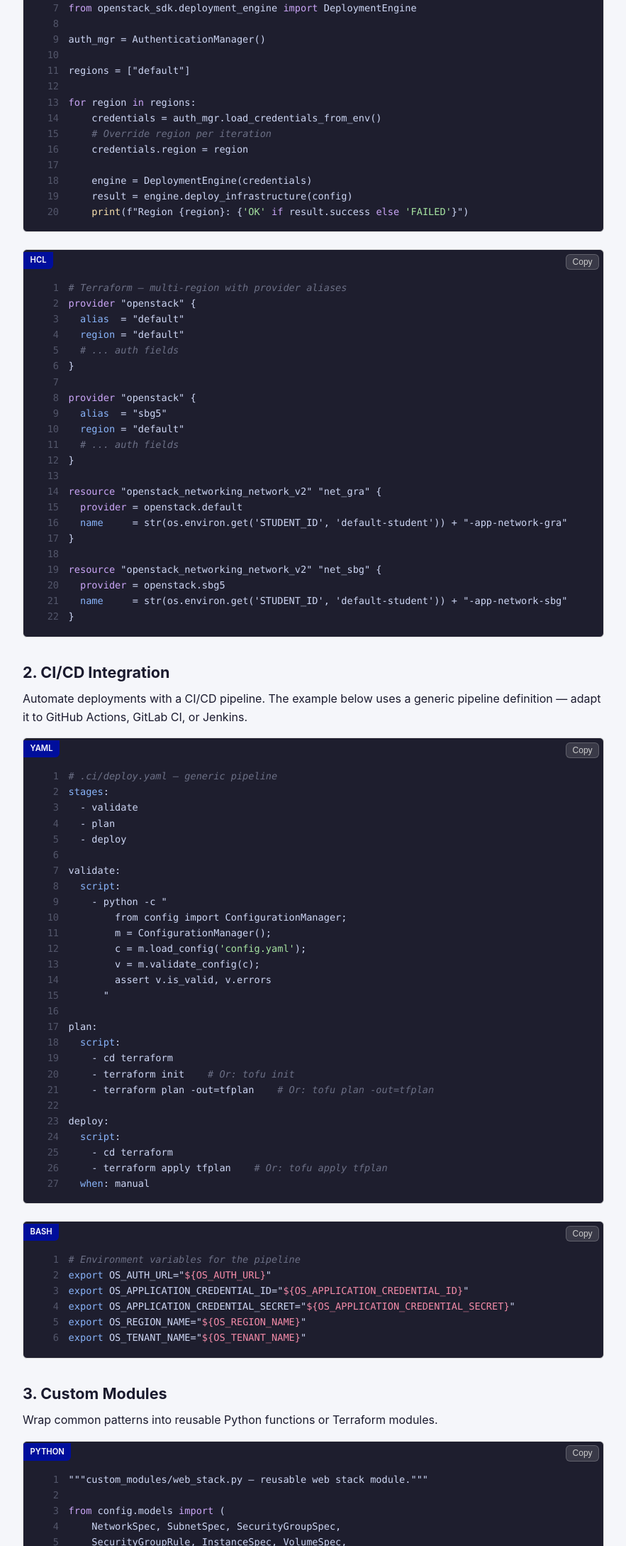
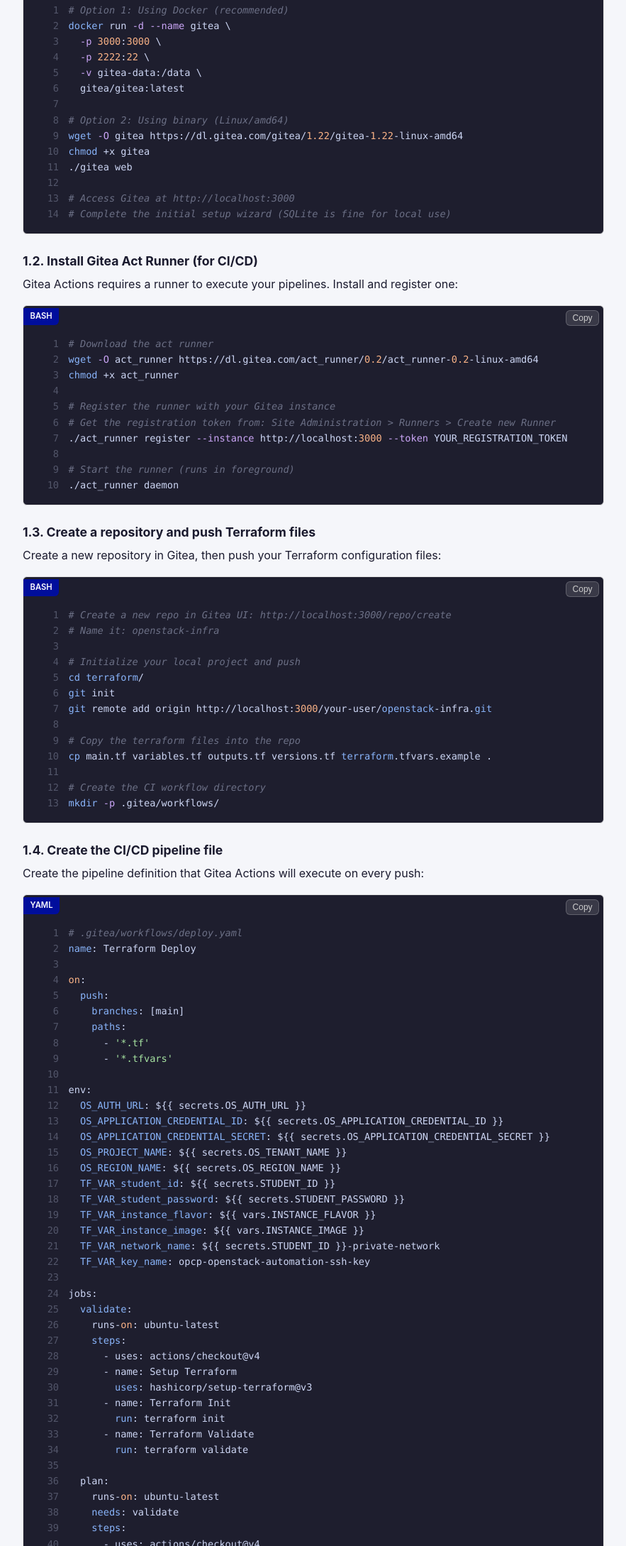
Before and after one commit to Sam9682/opcp-openstack-automation, a plain HTML site: page skillhub/en/advanced.html in a window 1280 px wide. Shown: the part 622-2800 px from the top of the page at 71% size, without its empty margins (338-1221 px from the left). Drawn offline with Linux system fonts and the light colour scheme.

Commit message:
testing automation: bugfix

```diff
--- a/skillhub/en/advanced.html
+++ b/skillhub/en/advanced.html
@@ -45,167 +45,206 @@
       </p>
 
       <!-- Section 1 -->
-      <h2>1. Multi-Region Deployments</h2>
+      <h2>1. CI/CD Integration with Gitea</h2>
       <p>
-        OVHcloud offers multiple regions. Deploy the same stack to several regions
-        for redundancy or latency optimization.
+        Automate your Terraform deployments using a CI/CD pipeline. This section
+        walks you through setting up a local Gitea instance, pushing your Terraform
+        files, and triggering automatic infrastructure updates on every commit.
       </p>
 
-      <pre><code class="language-python">
-import sys
-import os
-# Add the parent directory to Python path to import openstack_sdk
-sys.path.insert(0, os.path.dirname(os.path.dirname(os.path.abspath(__file__))))
-from openstack_sdk.auth_manager import AuthenticationManager
-from openstack_sdk.deployment_engine import DeploymentEngine
+      <h3>1.1. Install Gitea locally</h3>
+      <p>
+        Gitea is a lightweight, self-hosted Git service with built-in CI/CD (Gitea Actions).
+        Install it on your local machine:
+      </p>
 
-auth_mgr = AuthenticationManager()
+      <pre><code class="language-bash"># Option 1: Using Docker (recommended)
+docker run -d --name gitea \
+  -p 3000:3000 \
+  -p 2222:22 \
+  -v gitea-data:/data \
+  gitea/gitea:latest
 
-regions = ["default"]
+# Option 2: Using binary (Linux/amd64)
+wget -O gitea https://dl.gitea.com/gitea/1.22/gitea-1.22-linux-amd64
+chmod +x gitea
+./gitea web
 
-for region in regions:
-    credentials = auth_mgr.load_credentials_from_env()
-    # Override region per iteration
-    credentials.region = region
+# Access Gitea at http://localhost:3000
+# Complete the initial setup wizard (SQLite is fine for local use)</code></pre>
 
-    engine = DeploymentEngine(credentials)
-    result = engine.deploy_infrastructure(config)
-    print(f"Region {region}: {'OK' if result.success else 'FAILED'}")</code></pre>
+      <h3>1.2. Install Gitea Act Runner (for CI/CD)</h3>
+      <p>
+        Gitea Actions requires a runner to execute your pipelines. Install and register one:
+      </p>
 
-      <pre><code class="language-hcl"># Terraform — multi-region with provider aliases
-provider "openstack" {
-  alias  = "default"
-  region = "default"
-  # ... auth fields
-}
+      <pre><code class="language-bash"># Download the act runner
+wget -O act_runner https://dl.gitea.com/act_runner/0.2/act_runner-0.2-linux-amd64
+chmod +x act_runner
 
-provider "openstack" {
-  alias  = "sbg5"
-  region = "default"
-  # ... auth fields
-}
+# Register the runner with your Gitea instance
+# Get the registration token from: Site Administration > Runners > Create new Runner
+./act_runner register --instance http://localhost:3000 --token YOUR_REGISTRATION_TOKEN
 
-resource "openstack_networking_network_v2" "net_gra" {
-  provider = openstack.default
-  name     = str(os.environ.get('STUDENT_ID', 'default-student')) + "-app-network-gra"
-}
+# Start the runner (runs in foreground)
+./act_runner daemon</code></pre>
 
-resource "openstack_networking_network_v2" "net_sbg" {
-  provider = openstack.sbg5
-  name     = str(os.environ.get('STUDENT_ID', 'default-student')) + "-app-network-sbg"
-}</code></pre>
+      <h3>1.3. Create a repository and push Terraform files</h3>
+      <p>
+        Create a new repository in Gitea, then push your Terraform configuration files:
+      </p>
+
+      <pre><code class="language-bash"># Create a new repo in Gitea UI: http://localhost:3000/repo/create
+# Name it: openstack-infra
+
+# Initialize your local project and push
+cd terraform/
+git init
+git remote add origin http://localhost:3000/your-user/openstack-infra.git
+
+# Copy the terraform files into the repo
+cp main.tf variables.tf outputs.tf versions.tf terraform.tfvars.example .
+
+# Create the CI workflow directory
+mkdir -p .gitea/workflows/</code></pre>
+
+      <h3>1.4. Create the CI/CD pipeline file</h3>
+      <p>
+        Create the pipeline definition that Gitea Actions will execute on every push:
+      </p>
+
+      <pre><code class="language-yaml"># .gitea/workflows/deploy.yaml
+name: Terraform Deploy
+
+on:
+  push:
+    branches: [main]
+    paths:
+      - '*.tf'
+      - '*.tfvars'
+
+env:
+  OS_AUTH_URL: ${{ secrets.OS_AUTH_URL }}
+  OS_APPLICATION_CREDENTIAL_ID: ${{ secrets.OS_APPLICATION_CREDENTIAL_ID }}
+  OS_APPLICATION_CREDENTIAL_SECRET: ${{ secrets.OS_APPLICATION_CREDENTIAL_SECRET }}
+  OS_PROJECT_NAME: ${{ secrets.OS_TENANT_NAME }}
+  OS_REGION_NAME: ${{ secrets.OS_REGION_NAME }}
+  TF_VAR_student_id: ${{ secrets.STUDENT_ID }}
+  TF_VAR_student_password: ${{ secrets.STUDENT_PASSWORD }}
+  TF_VAR_instance_flavor: ${{ vars.INSTANCE_FLAVOR }}
+  TF_VAR_instance_image: ${{ vars.INSTANCE_IMAGE }}
+  TF_VAR_network_name: ${{ secrets.STUDENT_ID }}-private-network
+  TF_VAR_key_name: opcp-openstack-automation-ssh-key
+
+jobs:
+  validate:
+    runs-on: ubuntu-latest
+    steps:
+      - uses: actions/checkout@v4
+      - name: Setup Terraform
+        uses: hashicorp/setup-terraform@v3
+      - name: Terraform Init
+        run: terraform init
+      - name: Terraform Validate
+        run: terraform validate
+
+  plan:
+    runs-on: ubuntu-latest
+    needs: validate
+    steps:
+      - uses: actions/checkout@v4
+      - name: Setup Terraform
+        uses: hashicorp/setup-terraform@v3
+      - name: Terraform Init
+        run: terraform init
+      - name: Terraform Plan
+        run: terraform plan -out=tfplan
+      - name: Upload Plan
+        uses: actions/upload-artifact@v4
+        with:
+          name: tfplan
+          path: tfplan
+
+  deploy:
+    runs-on: ubuntu-latest
+    needs: plan
+    environment: production
+    steps:
+      - uses: actions/checkout@v4
+      - name: Setup Terraform
+        uses: hashicorp/setup-terraform@v3
+      - name: Download Plan
+        uses: actions/download-artifact@v4
+        with:
+          name: tfplan
+      - name: Terraform Init
+        run: terraform init
+      - name: Terraform Apply
+        run: terraform apply -auto-approve tfplan</code></pre>
+
+      <h3>1.5. Configure secrets in Gitea</h3>
+      <p>
+        Store your OpenStack credentials as repository secrets so they are available
+        to the pipeline without being exposed in code:
+      </p>
+
+      <pre><code class="language-bash"># In Gitea UI: Repository > Settings > Actions > Secrets
+# Add the following secrets:
+#   OS_AUTH_URL                      → your OpenStack auth URL
+#   OS_APPLICATION_CREDENTIAL_ID    → your credential ID
+#   OS_APPLICATION_CREDENTIAL_SECRET → your credential secret
+#   OS_TENANT_NAME                  → your project/tenant name
+#   OS_REGION_NAME                  → your region
+#   STUDENT_ID                      → your student identifier
+#   STUDENT_PASSWORD                → your instance user password
+#
+# Add the following variables (Settings > Actions > Variables):
+#   INSTANCE_FLAVOR                 → e.g. scale-1
+#   INSTANCE_IMAGE                  → e.g. Debian 12 LVM OPCP</code></pre>
+
+      <h3>1.6. Commit and push to trigger the pipeline</h3>
+      <p>
+        Push your files to the main branch. The pipeline will trigger automatically:
+      </p>
+
+      <pre><code class="language-bash"># Add all files and push
+git add .
+git commit -m "Initial Terraform infrastructure"
+git push -u origin main
+
+# The pipeline runs: validate → plan → deploy
+# Monitor progress at: http://localhost:3000/your-user/openstack-infra/actions</code></pre>
+
+      <h3>1.7. Modify Terraform to trigger an update</h3>
+      <p>
+        To test the full CI/CD cycle, make a change to your Terraform configuration
+        and push. For example, increase the instance count:
+      </p>
+
+      <pre><code class="language-bash"># Edit a terraform file — e.g. change instance_count
+sed -i 's/instance_count = 1/instance_count = 2/' terraform.tfvars
+
+# Commit and push the change
+git add terraform.tfvars
+git commit -m "Scale up: 2 instances"
+git push
+
+# The pipeline detects the .tf/.tfvars change and runs again:
+#   validate → plan (shows +1 instance) → deploy (creates the new instance)</code></pre>
+
+      <p>
+        <strong>💡 Tips:</strong>
+      </p>
+      <ul>
+        <li>The <code>paths</code> filter in the workflow ensures the pipeline only runs when <code>*.tf</code> or <code>*.tfvars</code> files change.</li>
+        <li>Use the <code>environment: production</code> setting to add manual approval before deploy if desired.</li>
+        <li>Keep <code>terraform.tfstate</code> in <code>.gitignore</code> — state should not be version-controlled. For team use, configure a remote backend.</li>
+        <li>You can replace <code>hashicorp/setup-terraform</code> with <code>opentofu/setup-opentofu</code> to use OpenTofu instead.</li>
+        <li>The pipeline uses <code>-auto-approve</code> on apply because the plan was already reviewed in the plan stage.</li>
+      </ul>
 
       <!-- Section 2 -->
-      <h2>2. CI/CD Integration</h2>
-      <p>
-        Automate deployments with a CI/CD pipeline. The example below uses a generic
-        pipeline definition — adapt it to GitHub Actions, GitLab CI, or Jenkins.
-      </p>
-
-      <pre><code class="language-yaml"># .ci/deploy.yaml — generic pipeline
-stages:
-  - validate
-  - plan
-  - deploy
-
-validate:
-  script:
-    - python -c "
-        from config import ConfigurationManager;
-        m = ConfigurationManager();
-        c = m.load_config('config.yaml');
-        v = m.validate_config(c);
-        assert v.is_valid, v.errors
-      "
-
-plan:
-  script:
-    - cd terraform
-    - terraform init    # Or: tofu init
-    - terraform plan -out=tfplan    # Or: tofu plan -out=tfplan
-
-deploy:
-  script:
-    - cd terraform
-    - terraform apply tfplan    # Or: tofu apply tfplan
-  when: manual</code></pre>
-
-      <pre><code class="language-bash"># Environment variables for the pipeline
-export OS_AUTH_URL="${OS_AUTH_URL}"
-export OS_APPLICATION_CREDENTIAL_ID="${OS_APPLICATION_CREDENTIAL_ID}"
-export OS_APPLICATION_CREDENTIAL_SECRET="${OS_APPLICATION_CREDENTIAL_SECRET}"
-export OS_REGION_NAME="${OS_REGION_NAME}"
-export OS_TENANT_NAME="${OS_TENANT_NAME}"</code></pre>
-
-      <!-- Section 3 -->
-      <h2>3. Custom Modules</h2>
-      <p>
-        Wrap common patterns into reusable Python functions or Terraform modules.
-      </p>
-
-      <pre><code class="language-python">"""custom_modules/web_stack.py — reusable web stack module."""
-
-from config.models import (
-    NetworkSpec, SubnetSpec, SecurityGroupSpec,
-    SecurityGroupRule, InstanceSpec, VolumeSpec,
-)
-
-
-def web_stack(name, instance_count=2, volume_size=100):
-    """Return a complete web-stack configuration."""
-    return {
-        "networks": [
-            NetworkSpec(
-                name=f"{name}-network",
-                subnets=[
-                    SubnetSpec(
-                        name=f"{name}-subnet",
-                        cidr="192.168.1.0/24",
-                        dns_nameservers=["8.8.8.8"],
-                    )
-                ],
-            )
-        ],
-        "security_groups": [
-            SecurityGroupSpec(
-                name=f"{name}-sg",
-                description=f"SG for {name}",
-                rules=[
-                    SecurityGroupRule(
-                        direction="ingress",
-                        protocol="tcp",
-                        port_range_min=80,
-                        port_range_max=80,
-                        remote_ip_prefix="0.0.0.0/0",
-                        ethertype="IPv4",
-                    ),
-                ],
-            )
-        ],
-        "instances": [
-            InstanceSpec(
-                name=f"{name}-web-{i+1}",
-                flavor="scale-1",
-                image="Debian 12 LVM OPCP",
-                key_name="opcp-openstack-automation-ssh-key",
-                network_ids=[f"{name}-network"],
-                security_groups=[f"{name}-sg"],
-            )
-            for i in range(instance_count)
-        ],
-        "volumes": [
-            VolumeSpec(
-                name=f"{name}-vol-{i+1}",
-                size=volume_size,
-                volume_type="classic",
-                attach_to=f"{name}-web-{i+1}",
-            )
-            for i in range(instance_count)
-        ],
-    }</code></pre>
-
-      <!-- Section 4 -->
-      <h2>4. Best Practices</h2>
+      <h2>2. Best Practices</h2>
       <ul>
         <li><strong>Never hard-code credentials</strong> — use environment variables or application credentials.</li>
         <li><strong>Validate before deploying</strong> — catch CIDR, port, and reference errors early.</li>
@@ -216,8 +255,8 @@
         <li><strong>Rotate credentials</strong> — use short-lived application credentials and rotate regularly.</li>
       </ul>
 
-      <!-- Section 5 -->
-      <h2>5. SDK vs Terraform vs Ansible</h2>
+      <!-- Section 3 -->
+      <h2>3. SDK vs Terraform vs Ansible</h2>
       <p>
         Each approach has strengths. Choose based on your team's workflow.
       </p>
```
Also changed, not shown: 2 other files.
